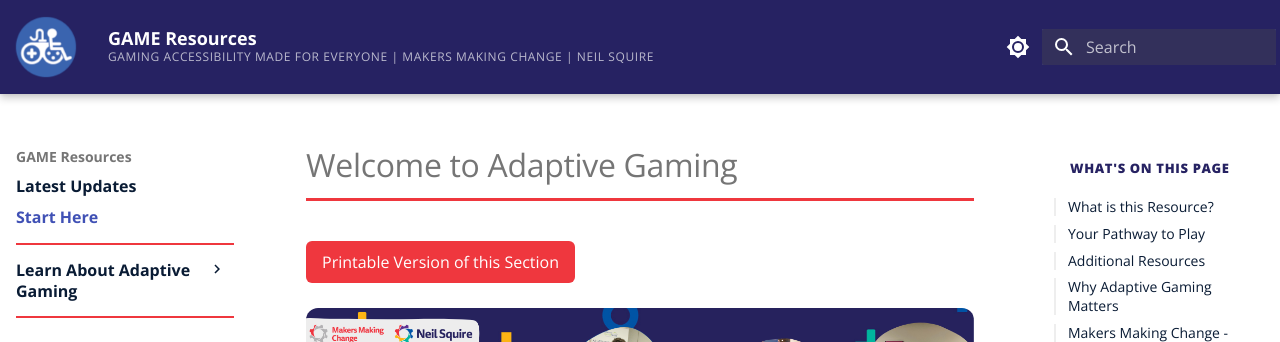
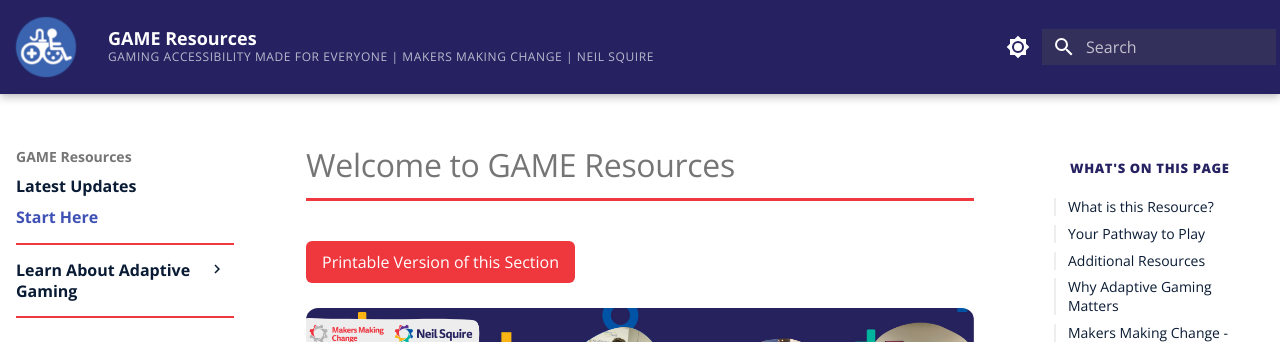
Before and after one commit to makersmakingchange/GAME-Checkpoints, an MkDocs documentation site: the page built from docs/index.md, in a window 1280 px wide and 900 px high. Shown: the top 342 px of the window. Built offline with MkDocs 1.6.1 and Material for MkDocs 9.7.7, drawn with Linux system fonts in a browser that asks for light colours.

Commit message:
Update index.md

```diff
--- a/docs/index.md
+++ b/docs/index.md
@@ -1,4 +1,4 @@
-# Welcome to Adaptive Gaming
+# Welcome to GAME Resources
 
 <button onclick="window.print()" class="print-button">
   Printable Version of this Section
```
